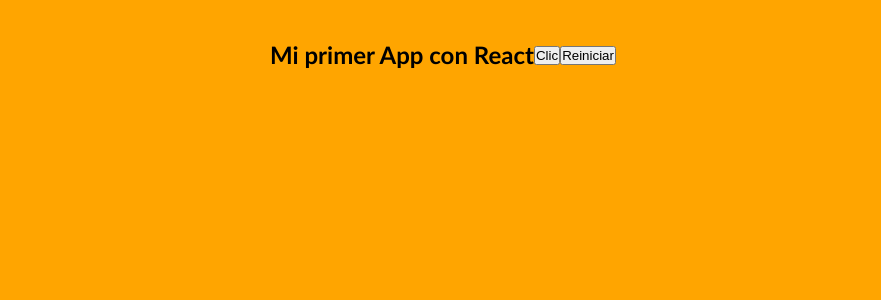
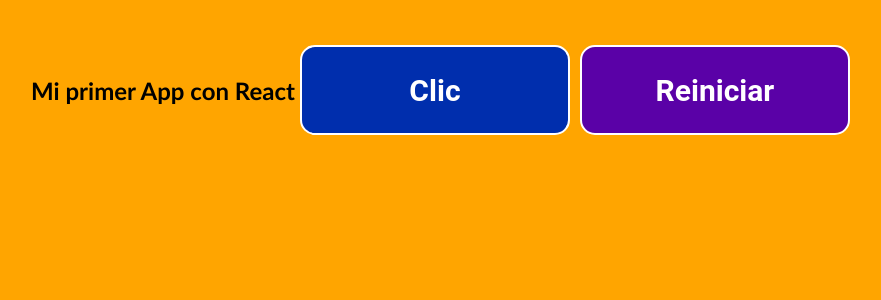
Before and after one commit to veru85/proyecto2-contador-clics, a React (Create React App) app: page / in a window 1280 px wide. Shown: the top 300 px of the page, without its empty margins (197-1078 px from the left). Built offline with nearby package versions, Linux system fonts and the light colour scheme.

Commit message:
creando estilos botones

```diff
--- a/src/App.js
+++ b/src/App.js
@@ -13,7 +13,9 @@ function App() {
 
   return (
     <div className='App'>
+      <div className='title'>
         <h2>Mi primer App con React</h2>
+        </div>  <br></br>
       <div className='contenedor-contador'>
         <Boton
         texto='Clic'
--- a/src/componentes/Boton.js
+++ b/src/componentes/Boton.js
@@ -1,4 +1,5 @@
 import React from 'react';
+import '../hoja-estilos/Boton.css'
 
 function Boton({texto, esBotonClic, manejarClic}){    //recibimos 3 props
   return (
--- /dev/null
+++ b/src/hoja-estilos/Boton.css
@@ -0,0 +1,24 @@
+button{
+  width: 270px;
+  height: 90px;
+  font-family: Roboto, sans-serif ;
+  font-size: 30px ;
+  font-weight: bold;
+  color: white;
+  border: 2px solid white;
+  border-radius: 15px;
+  margin: 5px;
+  cursor: pointer;
+}
+
+button:hover{
+  background-color: yellowgreen;
+}
+
+.boton-clic{
+  background-color: #002ead;
+}
+
+.boton-reiniciar{
+  background-color: #5a01a7;
+}
```
Also changed, not shown: src/App.css (line endings or trailing spaces). Lines whose indentation alone changed are shown as unchanged.
